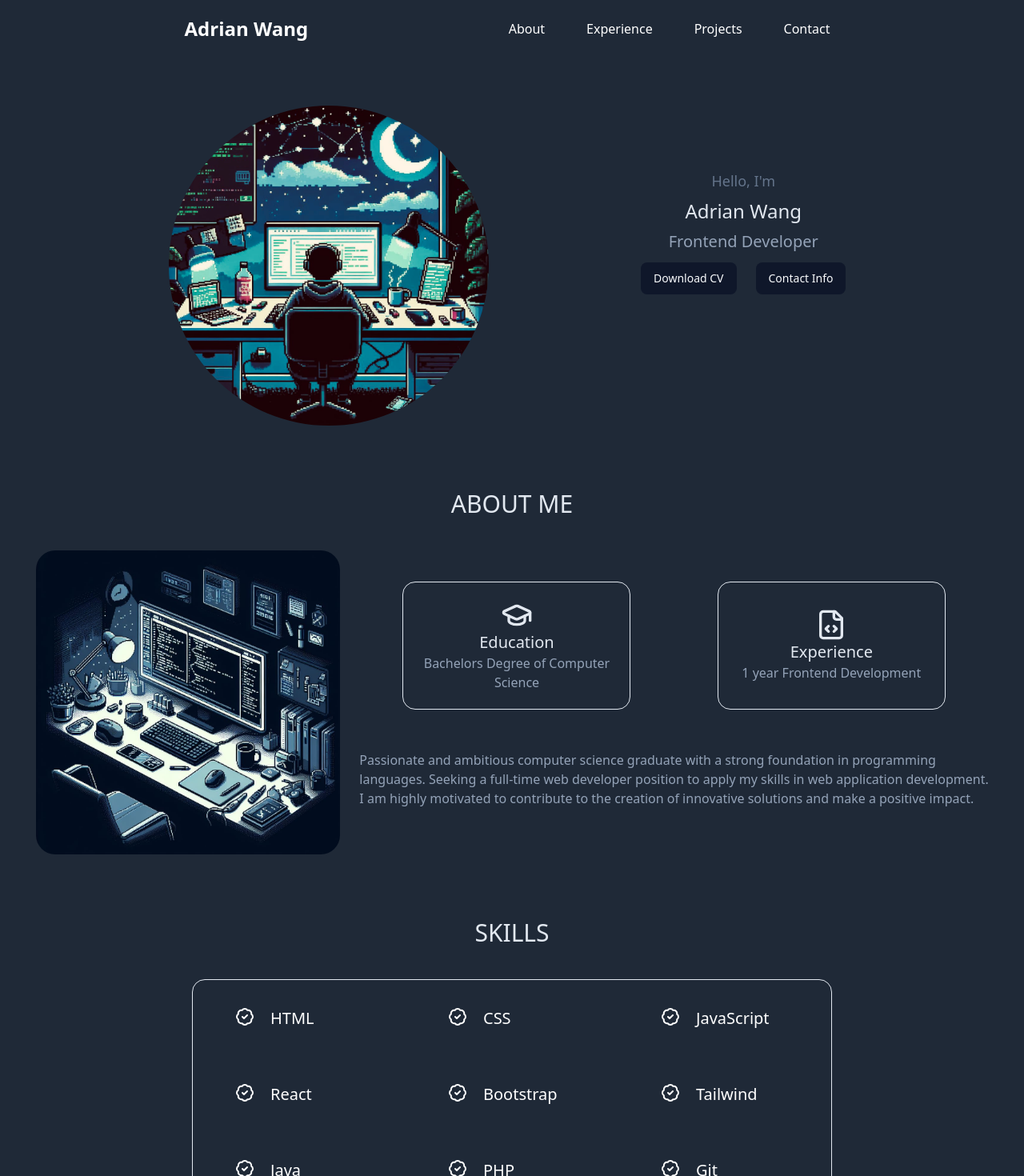
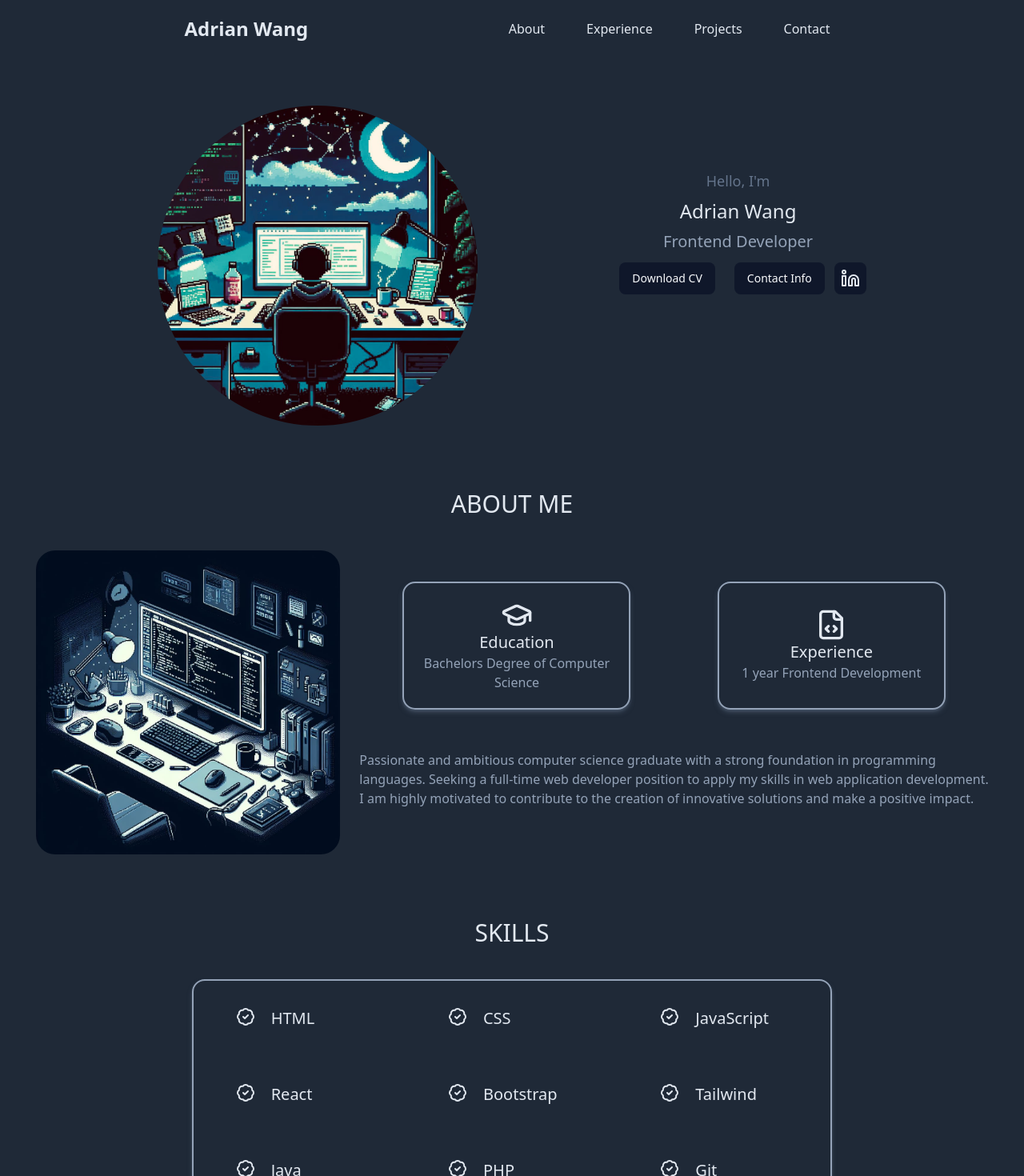
Before and after one commit to AdrianWMY/my-portfolio-app, a React (Vite) app: page / in a window 1280 px wide. Shown: the top 1470 px of the page at 80% size. Built offline with nearby package versions, Linux system fonts and the light colour scheme.

Commit message:
Update linkedin button

```diff
--- a/src/App.tsx
+++ b/src/App.tsx
@@ -4,7 +4,14 @@ import Badge from './components/Badge';
 import PrimaryButton from './components/PrimaryButton';
 import { scrollToSection } from './utils/helpers';
 import './App.css';
-import { Phone, Mail, GraduationCap, FileCode, MapPin } from 'lucide-react';
+import {
+  Phone,
+  Mail,
+  GraduationCap,
+  FileCode,
+  MapPin,
+  Linkedin,
+} from 'lucide-react';
 import { useMediaQuery } from 'react-responsive';
 import Autoplay from 'embla-carousel-autoplay';
 // import { useEffect, useRef } from 'react';
@@ -56,13 +63,25 @@ function App() {
           <span className="text-lg text-slate-500">Hello, I'm</span>
           <h1 className="text-slate-200 text-2xl mt-2">Adrian Wang</h1>
           <h2 className=" text-xl mt-2 text-slate-400">Frontend Developer</h2>
-          <PrimaryButton onClickFuntion={handleDownload} title="Download CV" />
+
+          <div className="flex justify-center items-center flex-col sm:flex-row">
+            <PrimaryButton
+              onClickFuntion={handleDownload}
+              title="Download CV"
+            />
             <PrimaryButton
               onClickFuntion={(e: React.MouseEvent) =>
                 scrollToSection('contactMe', e)
               }
               title={'Contact Info'}
             />
+            <a
+              href="https://www.linkedin.com/in/adrian-wang-b79730268/"
+              target="_blank"
+            >
+              <Linkedin className="text-slate-200 w-10 h-10 p-2 bg-slate-900 hover:bg-gray-700 rounded-lg" />
+            </a>
+          </div>
         </div>
       </section>
 
@@ -73,12 +92,12 @@ function App() {
             <img className="rounded-3xl" src="Designer (2).png" alt="" />
           </div>
           <div className="  lg:col-span-2 flex flex-wrap  justify-around items-center text-slate-400 w-full p-4 gap-2">
-            <div className="flex flex-col justify-center items-center  w-full sm:w-[285px] h-40 border border-white-600 rounded-2xl ">
+            <div className="flex flex-col justify-center items-center  w-full sm:w-[285px] h-40 border-2 border-slate-400 shadow-md shadow-slate-500/50 rounded-2xl ">
               <GraduationCap className=" w-10 h-10 text-slate-200" />
               <span className="text-xl text-slate-200">Education</span>
               <span className="">Bachelors Degree of Computer Science</span>
             </div>
-            <div className="flex flex-col justify-center items-center  w-full sm:w-[285px] h-40 border border-white-600 rounded-2xl ">
+            <div className="flex flex-col justify-center items-center  w-full sm:w-[285px] h-40 border-2 border-slate-400 shadow-md shadow-slate-500/50 rounded-2xl ">
               <FileCode className="w-10 h-10 text-slate-200" />
               <span className="text-xl text-slate-200">Experience</span>
               <span className="">1 year Frontend Development</span>
@@ -96,7 +115,7 @@ function App() {
 
       <section className="mt-[50px] sm:mt-[80px]" id="skills">
         <h1 className="text-slate-200 text-3xl mb-10"> SKILLS</h1>
-        <div className="grid sm:grid-cols-3 grid-cols-2 place-content-around justify-items-center max-w-[800px] m-auto h-72 border border-white-600 rounded-2xl ">
+        <div className="grid sm:grid-cols-3 grid-cols-2 place-content-around justify-items-center max-w-[800px] m-auto h-72 border-2 border-slate-400 shadow-md shadow-slate-500/50 rounded-2xl ">
           <Badge skillName="HTML" />
           <Badge skillName="CSS" />
           <Badge skillName="JavaScript" />
--- a/src/components/Badge.tsx
+++ b/src/components/Badge.tsx
@@ -6,7 +6,7 @@ interface BadgeProps {
 
 const Badge = ({ skillName }: BadgeProps) => {
   return (
-    <div className="text-white flex sm:w-40 w-32  ">
+    <div className="text-slate-200 flex sm:w-40 w-32  ">
       <BadgeCheck />
       <span className=" ms-5 sm:text-xl text-md">{skillName}</span>
     </div>
--- a/src/components/CusCard.tsx
+++ b/src/components/CusCard.tsx
@@ -8,15 +8,15 @@ interface CusCardProps {
 
 const CusCard = ({ imageUrl, projectName, href }: CusCardProps) => {
   return (
-    <div className="max-w-[280px] pt-5 w-full border rounded-3xl m-auto">
+    <div className="max-w-[280px] pt-5 w-full border-2 border-slate-400 shadow-md shadow-slate-500/50 rounded-3xl m-auto">
       <img
         className="w-[200px] h-[300px] sm:h-[350px] rounded-xl  m-auto"
         src={imageUrl}
         alt=""
       />
-      <div className="mt-2 text-white ">{projectName}</div>
+      <div className="mt-2 text-slate-200 ">{projectName}</div>
       <div>
-        <a href={href}>
+        <a href={href} target="_blank">
           <PrimaryButton title={'Live Demo'} />
         </a>
       </div>
--- a/src/components/navbar.tsx
+++ b/src/components/navbar.tsx
@@ -9,8 +9,10 @@ function Navbar() {
   };
   return (
     <nav className=" flex items-center justify-between lg:justify-around xl:justify-evenly  flex-wrap bg-gray-800 p-4">
-      <div className=" text-white mr-6">
-        <span className="text-white font-semibold text-2xl">Adrian Wang</span>
+      <div className="mr-6">
+        <span className="text-slate-200 font-semibold text-2xl">
+          Adrian Wang
+        </span>
       </div>
       <div className="block md:hidden">
         <button
@@ -45,14 +47,14 @@ function Navbar() {
           isOpen ? 'block' : 'hidden'
         } md:flex md:items-center md:w-auto`}
       >
-        <div className="md:flex-grow  md:space-x-7">
+        <div className="md:flex-grow  md:space-x-7 text-slate-200">
           <a
             href="#"
             onClick={(e) => {
               scrollToSection('about', e);
               setIsOpen(false);
             }}
-            className="block mt-4 md:inline-block md:mt-0 text-white hover:bg-gray-700 px-3 py-2 rounded-md"
+            className="block mt-4 md:inline-block md:mt-0 hover:bg-gray-700 px-3 py-2 rounded-md"
           >
             About
           </a>
@@ -62,7 +64,7 @@ function Navbar() {
               scrollToSection('skills', e);
               setIsOpen(false);
             }}
-            className="block mt-4 md:inline-block md:mt-0 text-white hover:bg-gray-700 px-3 py-2 rounded-md"
+            className="block mt-4 md:inline-block md:mt-0 hover:bg-gray-700 px-3 py-2 rounded-md"
           >
             Experience
           </a>
@@ -72,7 +74,7 @@ function Navbar() {
               scrollToSection('projects', e);
               setIsOpen(false);
             }}
-            className="block mt-4 md:inline-block md:mt-0 text-white hover:bg-gray-700 px-3 py-2 rounded-md"
+            className="block mt-4 md:inline-block md:mt-0 hover:bg-gray-700 px-3 py-2 rounded-md"
           >
             Projects
           </a>
@@ -82,7 +84,7 @@ function Navbar() {
               scrollToSection('contactMe', e);
               setIsOpen(false);
             }}
-            className="block mt-4 md:inline-block md:mt-0 text-white hover:bg-gray-700 px-3 py-2 rounded-md"
+            className="block mt-4 md:inline-block md:mt-0 hover:bg-gray-700 px-3 py-2 rounded-md"
           >
             Contact
           </a>
```
Lines whose indentation alone changed are shown as unchanged.
